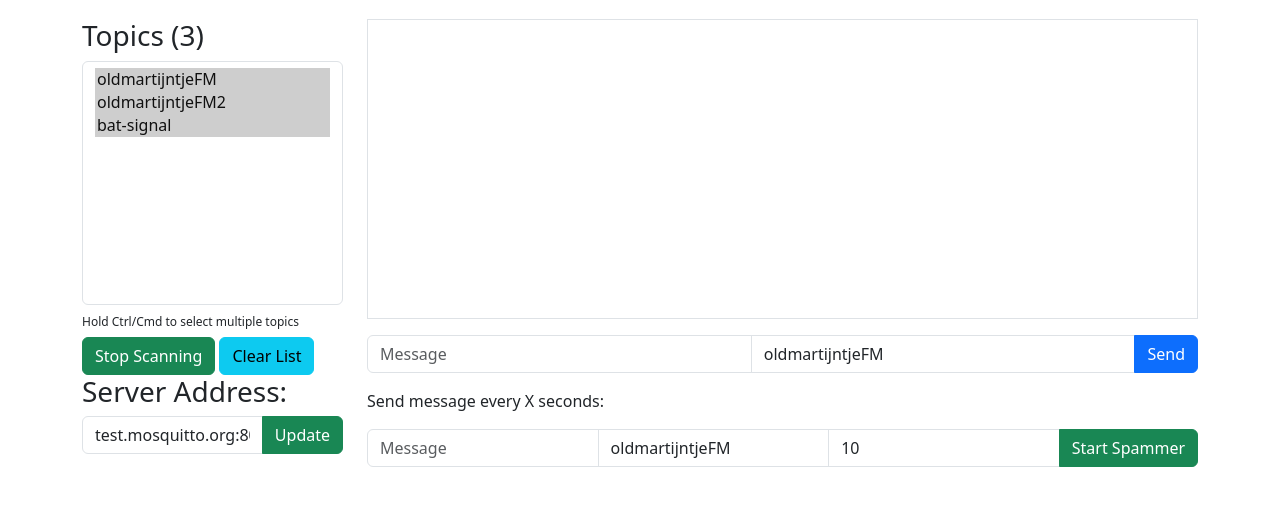
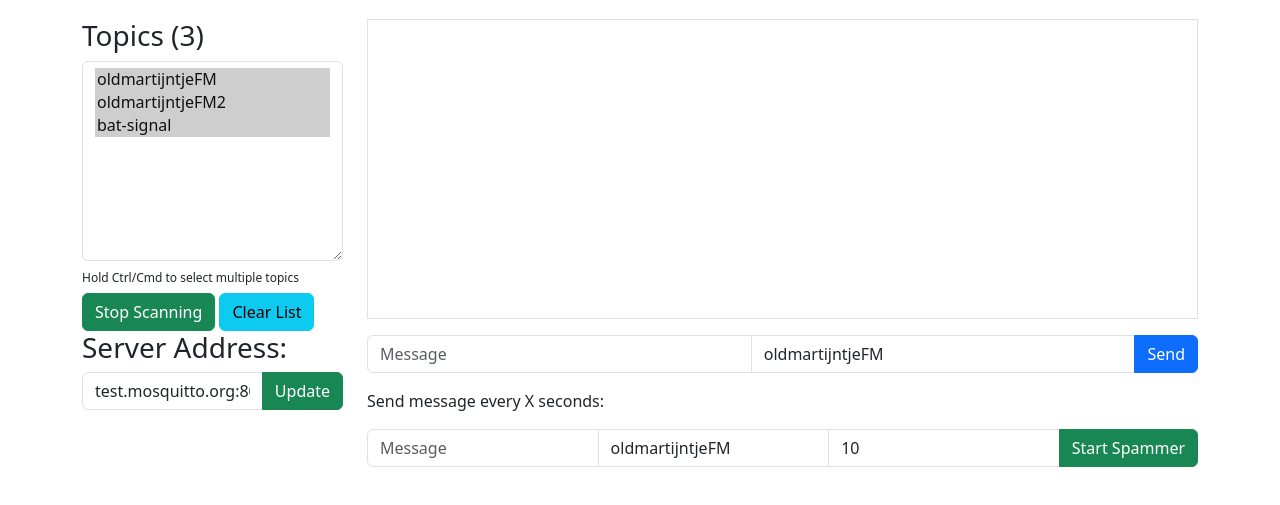
Before and after one commit to oldmartijntje/localNodeBox, a website: page docs/mqtt-receiver/index.html in a window 1280 px wide. Shown: the part 157-662 px from the top of the page. Drawn offline with nearby package versions, Linux system fonts and the light colour scheme.

Commit message:
shift scrolling

```diff
--- a/docs/mqtt-receiver/index.html
+++ b/docs/mqtt-receiver/index.html
@@ -16,6 +16,11 @@
 </head>
 
 <body>
+    <style>
+        .resizable {
+            overflow: auto;
+        }
+    </style>
     <nav class="navbar navbar-expand-lg navbar-dark bg-dark">
         <div class="container-fluid">
             <a class="navbar-brand" href="../">OldMartijntje's Toolkit📦</a>
@@ -47,7 +52,7 @@
         <div class="row">
             <div class="col-md-3">
                 <h3>Topics (<span id="totalTopics">π</span>)</h3>
-                <select id="topicSelector" class="form-select" multiple size="10"></select>
+                <select id="topicSelector" class="form-select resizable" multiple size="10"></select>
                 <sub>Hold Ctrl/Cmd to select multiple topics</sub>
                 <button id="scanToggle" class="btn btn-success mt-2">Stop Scanning</button>
                 <button id="clear" class="btn btn-info mt-2">Clear List</button>
--- a/docs/styles.css
+++ b/docs/styles.css
@@ -15,3 +15,14 @@ footer {
     pointer-events: none;
     background-color: #e9ecef;
 }
+
+.resizable {
+    width: 300px;
+    height: 200px;
+    padding: 10px;
+    border: 1px solid #000;
+    overflow: auto;
+    /* Required for resizing */
+    resize: both;
+    /* Can be 'both', 'horizontal', 'vertical', or 'none' */
+}
```
